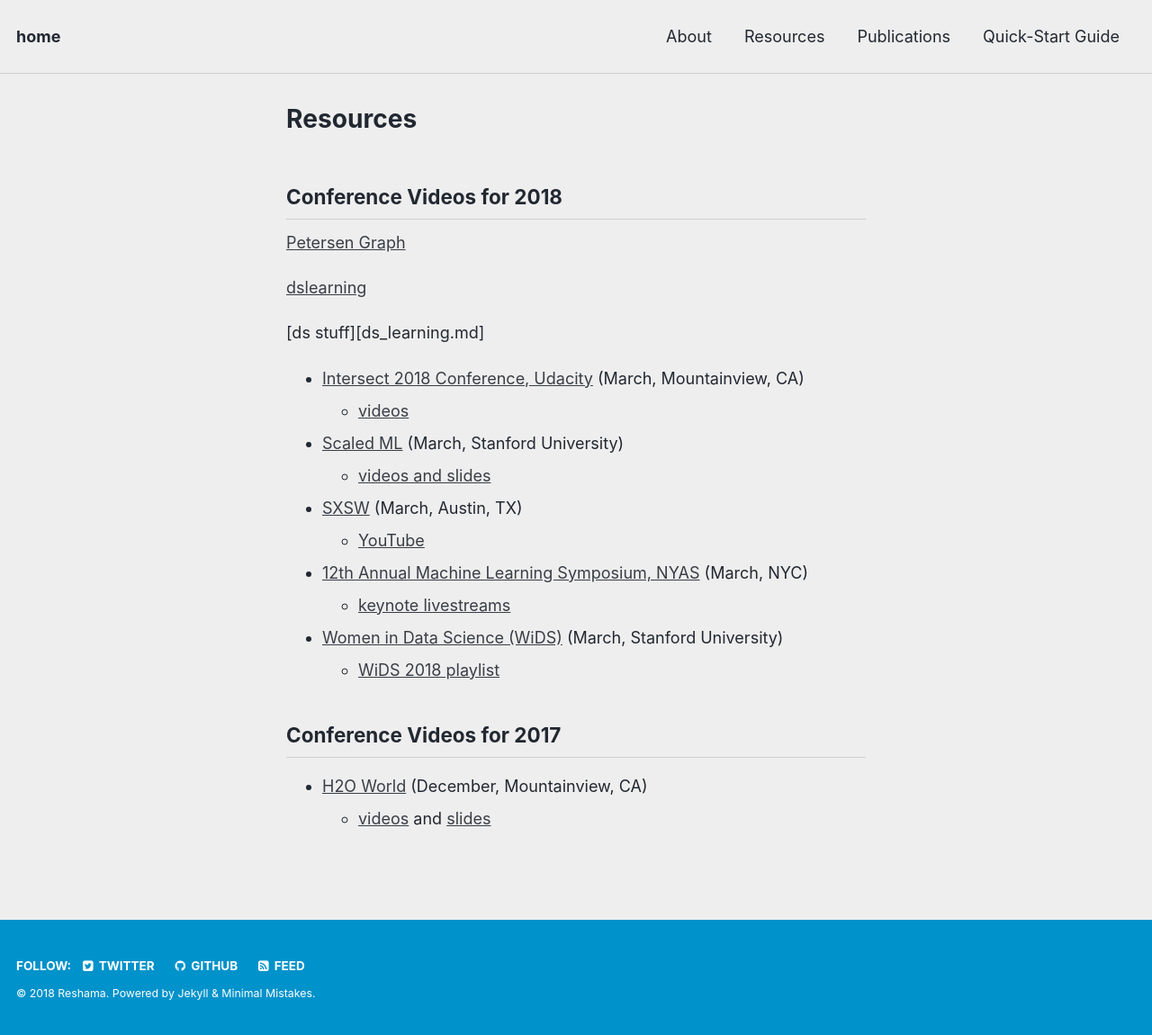
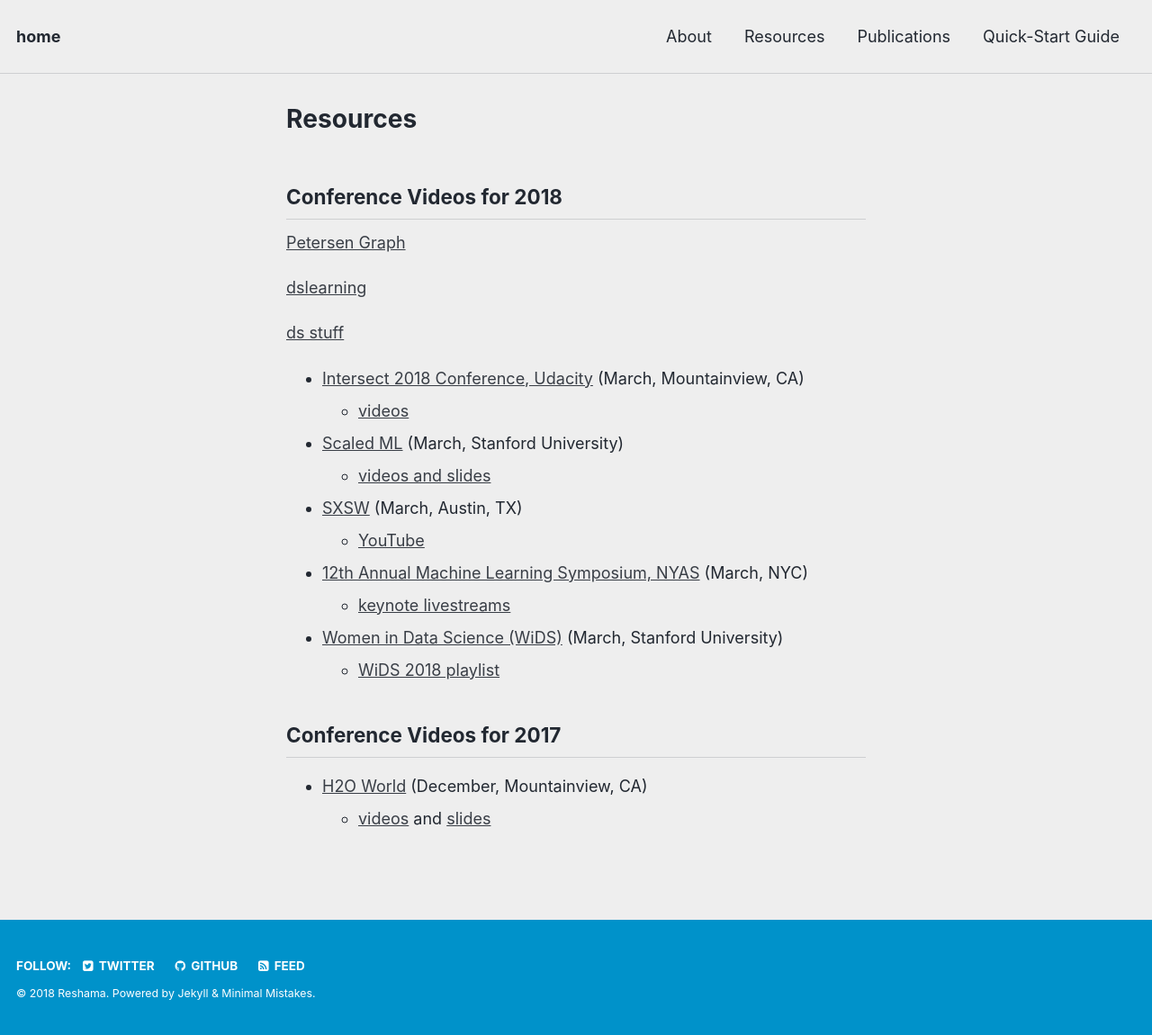
Before and after one commit to reshamas/reshamas.github.io, a Jekyll site: the page built from resources/index.md, in a window 1280 px wide. Shown: the whole page at 90% size. Built offline with Jekyll 4.4.1, drawn with Linux system fonts in a browser that asks for light colours.

Commit message:
Update index.md

```diff
--- a/resources/index.md
+++ b/resources/index.md
@@ -11,7 +11,7 @@ comments: false
 
 <a href="ds_learning">dslearning</a>
 
-[ds stuff][ds_learning.md]
+[ds stuff](ds_learning.md)
 
 * [Intersect 2018 Conference, Udacity](https://www.udacity.com/intersect) (March, Mountainview, CA)
   - [videos](https://www.youtube.com/watch?v=iq0GQy4-0XY&list=PLAwxTw4SYaPnx-iemVLvedeuc2pUazOUj)
```
